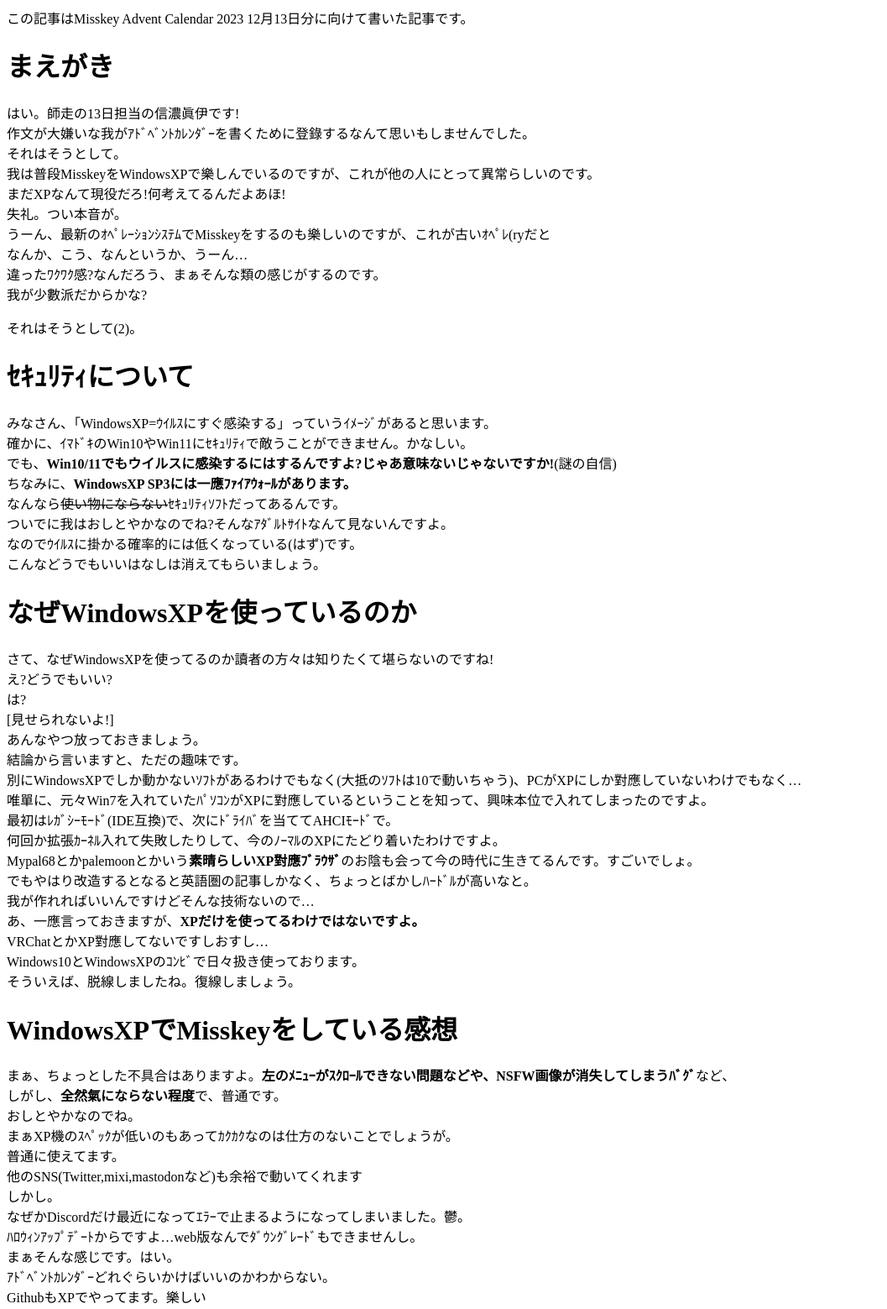
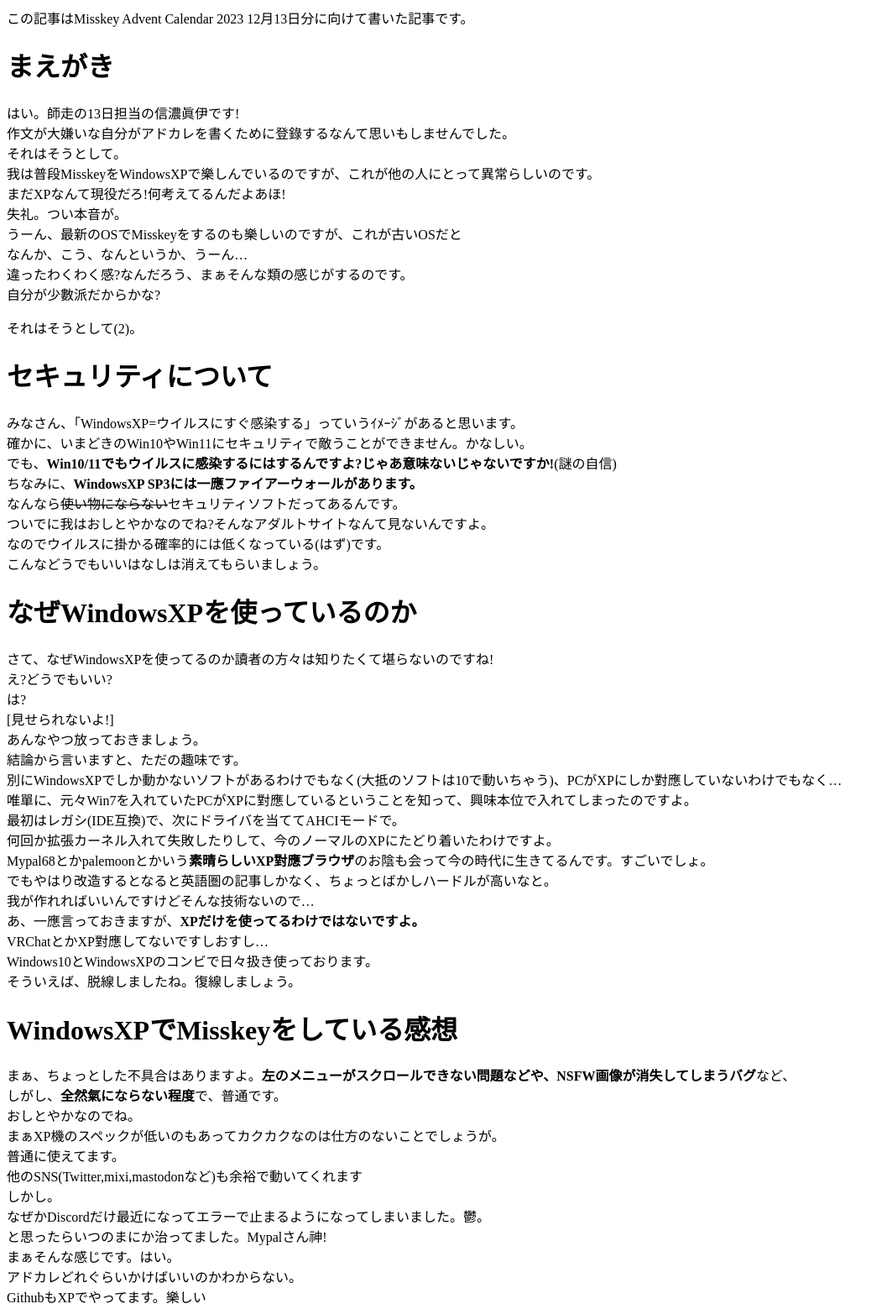
Before and after one commit to DA-TENSHI/Advent, a plain HTML site: page 2023_12_13/index.html in a window 1280 px wide. Shown: the part 80-1639 px from the top of the page at 84% size, without its empty margins (0-1057 px from the left). Drawn offline with Linux system fonts and the light colour scheme.

Commit message:
Update index.html

```diff
--- a/2023_12_13/index.html
+++ b/2023_12_13/index.html
@@ -15,24 +15,24 @@
       <p>この記事はMisskey Advent Calendar 2023 12月13日分に向けて書いた記事です。</p>
 <h1 id="まえがき">まえがき</h1>
 <p>はい。師走の13日担当の信濃眞伊です!<br>
-作文が大嫌いな我がｱﾄﾞﾍﾞﾝﾄｶﾚﾝﾀﾞｰを書くために登錄するなんて思いもしませんでした。<br>
+作文が大嫌いな自分がアドカレを書くために登錄するなんて思いもしませんでした。<br>
 それはそうとして。<br>
 我は普段MisskeyをWindowsXPで樂しんでいるのですが、これが他の人にとって異常らしいのです。<br>
 まだXPなんて現役だろ!何考えてるんだよあほ!<br>
 失礼。つい本音が。<br>
-うーん、最新のｵﾍﾟﾚｰｼｮﾝｼｽﾃﾑでMisskeyをするのも樂しいのですが、これが古いｵﾍﾟﾚ(ryだと<br>
+うーん、最新のOSでMisskeyをするのも樂しいのですが、これが古いOSだと<br>
 なんか、こう、なんというか、うーん…<br>
-違ったﾜｸﾜｸ感?なんだろう、まぁそんな類の感じがするのです。<br>
-我が少數派だからかな?</p>
+違ったわくわく感?なんだろう、まぁそんな類の感じがするのです。<br>
+自分が少數派だからかな?</p>
 <p>それはそうとして(2)。</p>
-<h1 id="ｾｷｭﾘﾃｨについて">ｾｷｭﾘﾃｨについて</h1>
-<p>みなさん、「WindowsXP=ｳｲﾙｽにすぐ感染する」っていうｲﾒｰｼﾞがあると思います。<br>
-確かに、ｲﾏﾄﾞｷのWin10やWin11にｾｷｭﾘﾃｨで敵うことができません。かなしい。<br>
+<h1 id="ｾｷｭﾘﾃｨについて">セキュリティについて</h1>
+<p>みなさん、「WindowsXP=ウイルスにすぐ感染する」っていうｲﾒｰｼﾞがあると思います。<br>
+確かに、いまどきのWin10やWin11にセキュリティで敵うことができません。かなしい。<br>
 でも、<strong>Win10/11でもウイルスに感染するにはするんですよ?じゃあ意味ないじゃないですか!</strong>(謎の自信)<br>
-ちなみに、<strong>WindowsXP SP3には一應ﾌｧｲｱｳｫｰﾙがあります。</strong><br>
-なんなら<s>使い物にならない</s>ｾｷｭﾘﾃｨｿﾌﾄだってあるんです。<br>
-ついでに我はおしとやかなのでね?そんなｱﾀﾞﾙﾄｻｲﾄなんて見ないんですよ。<br>
-なのでｳｲﾙｽに掛かる確率的には低くなっている(はず)です。<br>
+ちなみに、<strong>WindowsXP SP3には一應ファイアーウォールがあります。</strong><br>
+なんなら<s>使い物にならない</s>セキュリティソフトだってあるんです。<br>
+ついでに我はおしとやかなのでね?そんなアダルトサイトなんて見ないんですよ。<br>
+なのでウイルスに掛かる確率的には低くなっている(はず)です。<br>
 こんなどうでもいいはなしは消えてもらいましょう。</p>
 <h1 id="なぜwindowsxpを使っているのか">なぜWindowsXPを使っているのか</h1>
 <p>さて、なぜWindowsXPを使ってるのか讀者の方々は知りたくて堪らないのですね!<br>
@@ -41,29 +41,29 @@
 [見せられないよ!]　<br>
 あんなやつ放っておきましょう。<br>
 結論から言いますと、ただの趣味です。<br>
-別にWindowsXPでしか動かないｿﾌﾄがあるわけでもなく(大抵のｿﾌﾄは10で動いちゃう)、PCがXPにしか對應していないわけでもなく…<br>
-唯單に、元々Win7を入れていたﾊﾟｿｺﾝがXPに對應しているということを知って、興味本位で入れてしまったのですよ。<br>
-最初はﾚｶﾞｼｰﾓｰﾄﾞ(IDE互換)で、次にﾄﾞﾗｲﾊﾞを当ててAHCIﾓｰﾄﾞで。<br>
-何回か拡張ｶｰﾈﾙ入れて失敗したりして、今のﾉｰﾏﾙのXPにたどり着いたわけですよ。<br>
-Mypal68とかpalemoonとかいう<strong>素晴らしいXP對應ﾌﾞﾗｳｻﾞ</strong>のお陰も会って今の時代に生きてるんです。すごいでしょ。<br>
-でもやはり改造するとなると英語圏の記事しかなく、ちょっとばかしﾊｰﾄﾞﾙが高いなと。<br>
+別にWindowsXPでしか動かないソフトがあるわけでもなく(大抵のソフトは10で動いちゃう)、PCがXPにしか對應していないわけでもなく…<br>
+唯單に、元々Win7を入れていたPCがXPに對應しているということを知って、興味本位で入れてしまったのですよ。<br>
+最初はレガシ(IDE互換)で、次にドライバを当ててAHCIモードで。<br>
+何回か拡張カーネル入れて失敗したりして、今のノーマルのXPにたどり着いたわけですよ。<br>
+Mypal68とかpalemoonとかいう<strong>素晴らしいXP對應ブラウザ</strong>のお陰も会って今の時代に生きてるんです。すごいでしょ。<br>
+でもやはり改造するとなると英語圏の記事しかなく、ちょっとばかしハードルが高いなと。<br>
 我が作れればいいんですけどそんな技術ないので…<br>
 あ、一應言っておきますが、<strong>XPだけを使ってるわけではないですよ。</strong><br>
 VRChatとかXP對應してないですしおすし…<br>
-Windows10とWindowsXPのｺﾝﾋﾞで日々扱き使っております。<br>
+Windows10とWindowsXPのコンビで日々扱き使っております。<br>
 そういえば、脱線しましたね。復線しましょう。</p>
 <h1 id="windowsxpでmisskeyをしている感想">WindowsXPでMisskeyをしている感想</h1>
-<p>まぁ、ちょっとした不具合はありますよ。<strong>左のﾒﾆｭｰがｽｸﾛｰﾙできない問題などや、NSFW画像が消失してしまうﾊﾞｸﾞ</strong>など、<br>
+<p>まぁ、ちょっとした不具合はありますよ。<strong>左のメニューがスクロールできない問題などや、NSFW画像が消失してしまうバグ</strong>など、<br>
 しがし、<strong>全然氣にならない程度</strong>で、普通です。<br>
 おしとやかなのでね。<br>
-まぁXP機のｽﾍﾟｯｸが低いのもあってｶｸｶｸなのは仕方のないことでしょうが。<br>
+まぁXP機のスペックが低いのもあってカクカクなのは仕方のないことでしょうが。<br>
 普通に使えてます。<br>
 他のSNS(Twitter,mixi,mastodonなど)も余裕で動いてくれます<br>
 しかし。<br>
-なぜかDiscordだけ最近になってｴﾗｰで止まるようになってしまいました。鬱。<br>
-ﾊﾛｳｨﾝｱｯﾌﾟﾃﾞｰﾄからですよ…web版なんでﾀﾞｳﾝｸﾞﾚｰﾄﾞもできませんし。<br>
+なぜかDiscordだけ最近になってエラーで止まるようになってしまいました。鬱。<br>
+と思ったらいつのまにか治ってました。Mypalさん神!<br>
 まぁそんな感じです。はい。<br>
-ｱﾄﾞﾍﾞﾝﾄｶﾚﾝﾀﾞｰどれぐらいかけばいいのかわからない。<br>
+アドカレどれぐらいかけばいいのかわからない。<br>
 GithubもXPでやってます。樂しい</p>
 <h1 id="あとがき">あとがき</h1>
 <p>もう書くことがなくなったので今回はここら邊で終了とさせていただきます。<br>
```
